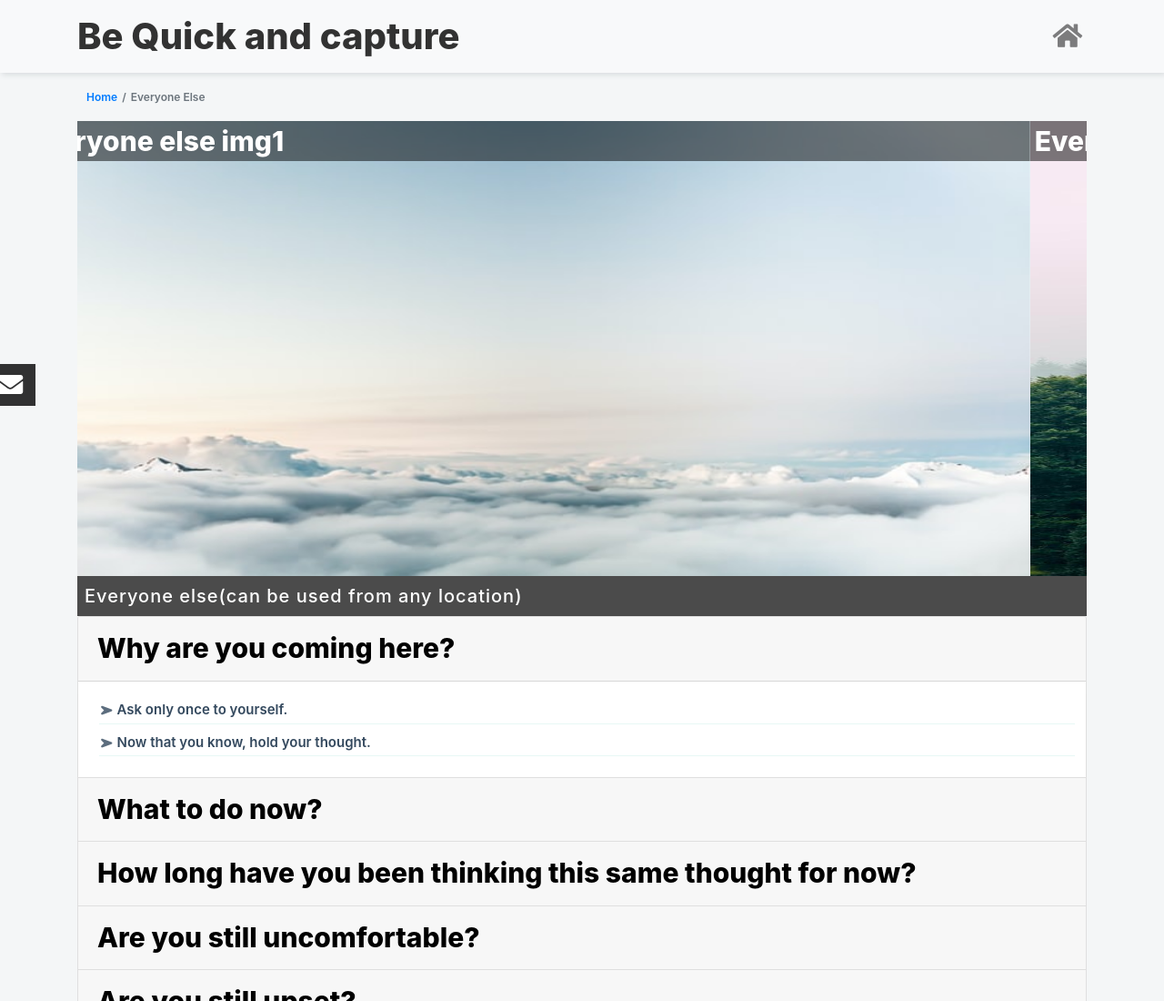
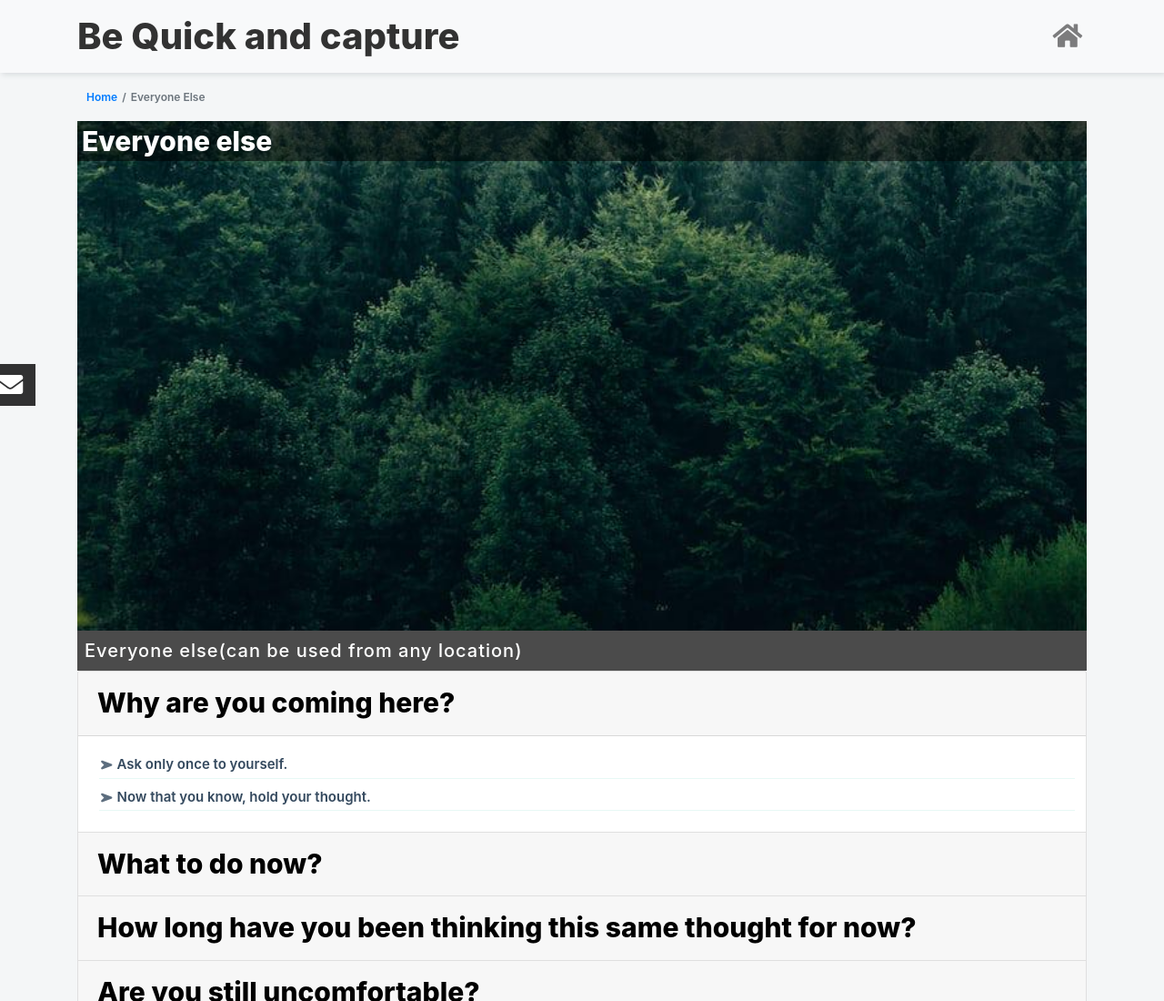
Before and after one commit to Rajnikant786/AytEsha.git.io, a plain HTML site: page fourth.html in a window 1280 px wide. Shown: the top 1100 px of the page at 91% size. Drawn offline with Linux system fonts and the light colour scheme; a web font is replaced by a local one.

Commit message:
final project

```diff
--- a/fourth.html
+++ b/fourth.html
@@ -85,38 +85,13 @@
     </div> -->
 
     <div class="container container1">
-
         <div class="bg_container">
-            <!-- <div class="current_page_banner">
+            <div class="current_page_banner">
                 <div class="container">
                     <div class="banner_container  banner_img_everyOne">
                         <h1>Everyone else</h1>
                     </div>
                 </div>
-            </div> -->
-            <div class="slider">
-              <div id="carouselExampleSlidesOnly" class="carousel slide" data-ride="carousel">
-                <div class="carousel-inner">
-                  <div class="carousel-item active">
-                      <img src="images/everyone_Else.jpg" class="d-block w-100" alt="...">
-                      <div class="carousel-caption">
-                        <h1>Everyone else img1</h1>
-                      </div>
-                  </div>
-                  <div class="carousel-item">
-                    <img src="images/1.jpeg" class="d-block w-100" alt="...">
-                    <div class="carousel-caption">
-                      <h1>Everyone else img2</h1>
-                    </div>
-                  </div>
-                  <div class="carousel-item">
-                    <img src="images/2.jpeg" class="d-block w-100" alt="...">
-                    <div class="carousel-caption">
-                      <h1>Everyone else img3</h1>
-                    </div>
-                  </div>
-                </div>
-              </div>
             </div>
 
             <!-- =================content section============== -->
--- a/sass/main.scss
+++ b/sass/main.scss
@@ -113,8 +113,7 @@ body{
 }
 
 // =======example.html===========
-#banner{
-    .carousel{
+.carousel{
     // background-color:red;
     // padding:4rem 0rem !important;
     // width: 80%;
@@ -151,7 +150,6 @@ body{
                 font-size: 4rem;
             }
         }
-    }
     }
 }
 // =============header===============
@@ -378,63 +376,6 @@ header {
         }
     }
 
-}
-
-// =============slider=============
-.slider {
-    .carousel{
-        // background-color:red;
-        .carousel-inner{
-            // background-color: green;
-            .carousel-item {
-                // background-color: yellow;
-                margin-bottom: 0rem !important;
-                width: 100% !important;
-                height: 500px;
-                position: relative;
-                img{
-                    width: 100%;
-                    height: 100%;
-                }
-                .carousel-caption{
-                    // background-color:red;
-                    width: 100%;
-                    // height:inherit;
-                    left: 0;
-                    top: 0;
-                    padding:0rem;
-                    h1{
-                        // color:#1ABC9C !important;
-                        font-size: 3rem !important;
-                        font-weight: 800;
-                        margin-bottom: 3rem;
-                        background-color:rgba(0, 0, 0,.5);
-                        text-align: left;
-                        // background: #1ABC9C;
-                        position: sticky;
-                        padding:.4rem .5rem;
-                        // top:10vh;
-                        // z-index:9999 !important;
-                        color:#fff;
-                    }
-                }
-            }
-        }
-    }
-}
-
-@media screen and (max-width:780px){
-    .slider {
-        .carousel{
-            // background-color:red;
-            .carousel-inner{
-                background-color: green;
-                .carousel-item {
-                    height: 580px !important;
-                }
-            }
-        }
-    }
 }
 // ===============================================================
 
@@ -683,7 +624,7 @@ header {
 
 .current_page_banner{
     .banner_container.banner_img_everyOne{
-        background:url(../images/everyone_Else.jpg) 100% 100% !important;
+        background:url(../images/1.jpeg) 100% 100% !important;
         // background-size: 100% 100% !important;
         background-size: cover !important;
         // background-repeat: no-repeat ;
```
Also changed, not shown: index.html (+1 -1 lines), sass/main.css, 1 other file.
